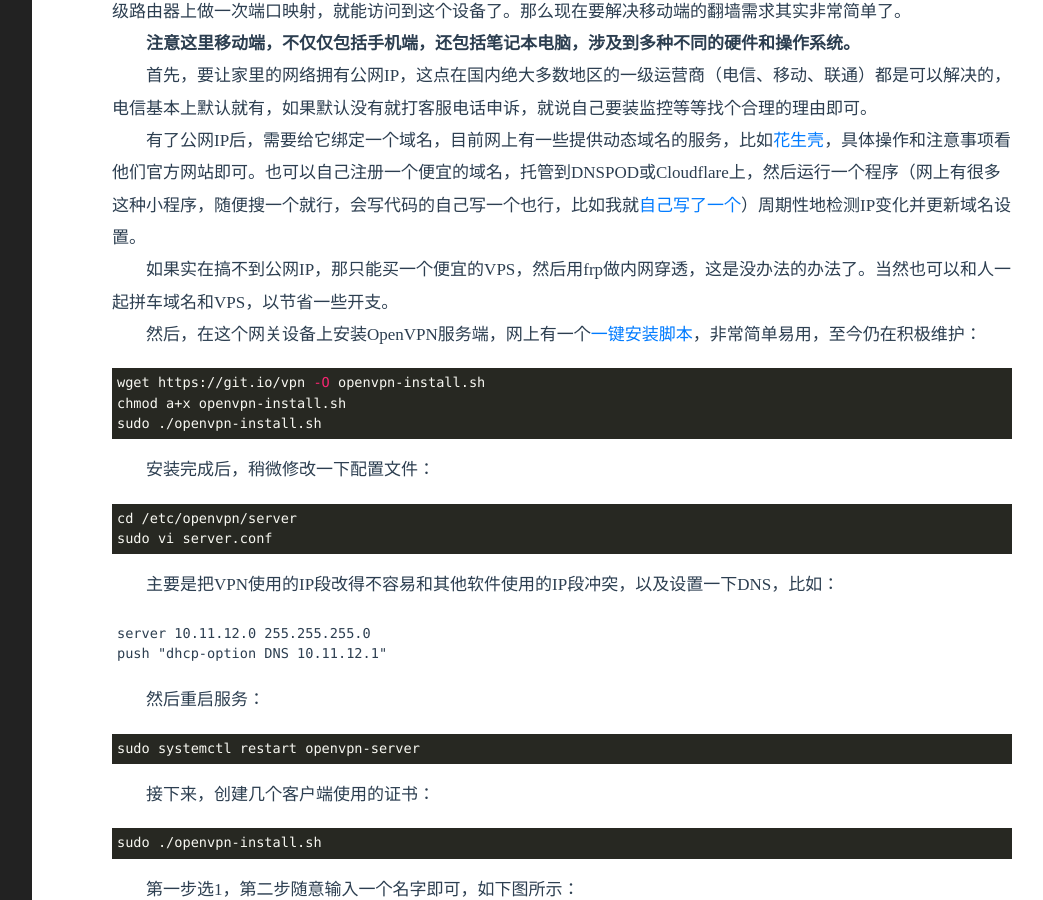
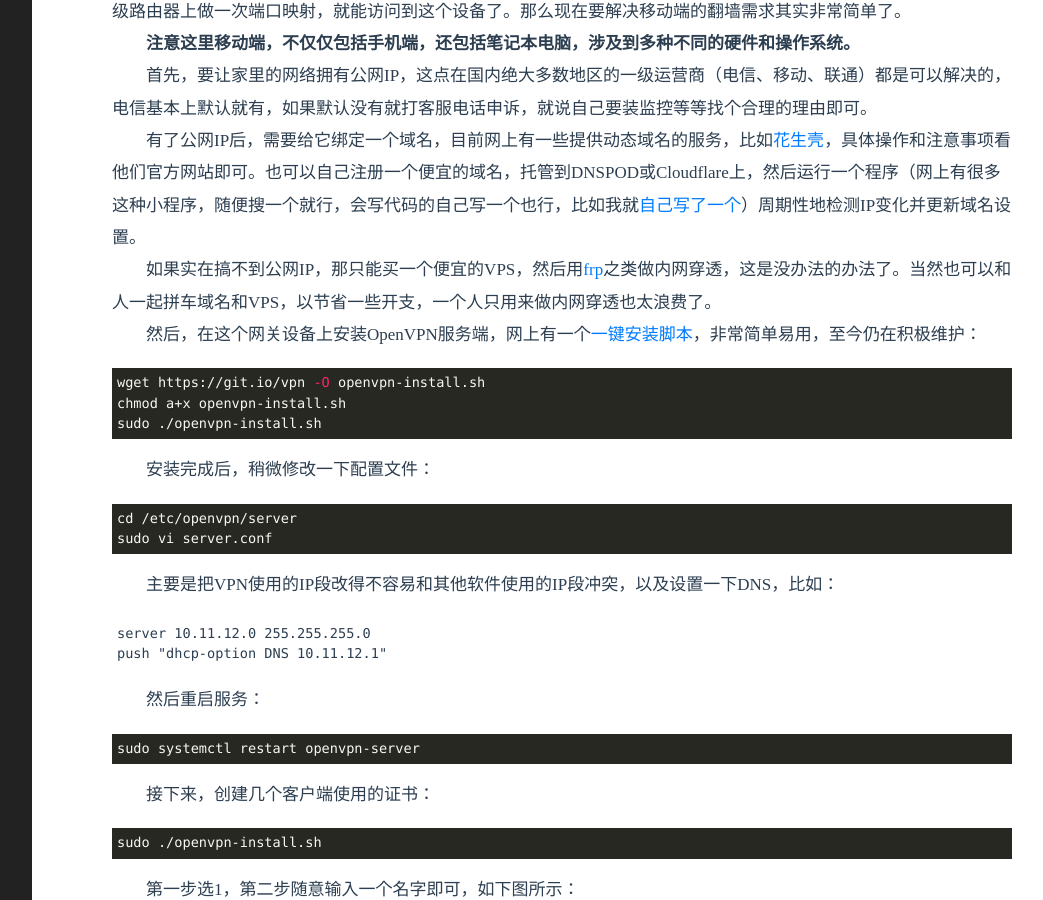
Before and after one commit to missdeer/climbover, a Jekyll site: the page built from _posts/2022-05-02-mobile-requirement.md, in a window 1280 px wide and 900 px high, scrolled down 1148 px. Shown: the whole window, without its empty margins (188-1231 px from the left). Built offline with Jekyll 4.4.1, drawn with Linux system fonts in a browser that asks for light colours.

Commit message:
add link for frp

```diff
--- a/_posts/2022-05-02-mobile-requirement.md
+++ b/_posts/2022-05-02-mobile-requirement.md
@@ -32,7 +32,7 @@ category: mobile
 
 &emsp;&emsp;有了公网IP后，需要给它绑定一个域名，目前网上有一些提供动态域名的服务，比如[花生壳](https://hsk.oray.com/)，具体操作和注意事项看他们官方网站即可。也可以自己注册一个便宜的域名，托管到DNSPOD或Cloudflare上，然后运行一个程序（网上有很多这种小程序，随便搜一个就行，会写代码的自己写一个也行，比如我就[自己写了一个](https://github.com/missdeer/ddnsclient)）周期性地检测IP变化并更新域名设置。
 
-&emsp;&emsp;如果实在搞不到公网IP，那只能买一个便宜的VPS，然后用frp做内网穿透，这是没办法的办法了。当然也可以和人一起拼车域名和VPS，以节省一些开支。
+&emsp;&emsp;如果实在搞不到公网IP，那只能买一个便宜的VPS，然后用[frp](https://github.com/fatedier/frp)之类做内网穿透，这是没办法的办法了。当然也可以和人一起拼车域名和VPS，以节省一些开支，一个人只用来做内网穿透也太浪费了。
 
 &emsp;&emsp;然后，在这个网关设备上安装OpenVPN服务端，网上有一个[一键安装脚本](https://github.com/Nyr/openvpn-install)，非常简单易用，至今仍在积极维护：
 
```
